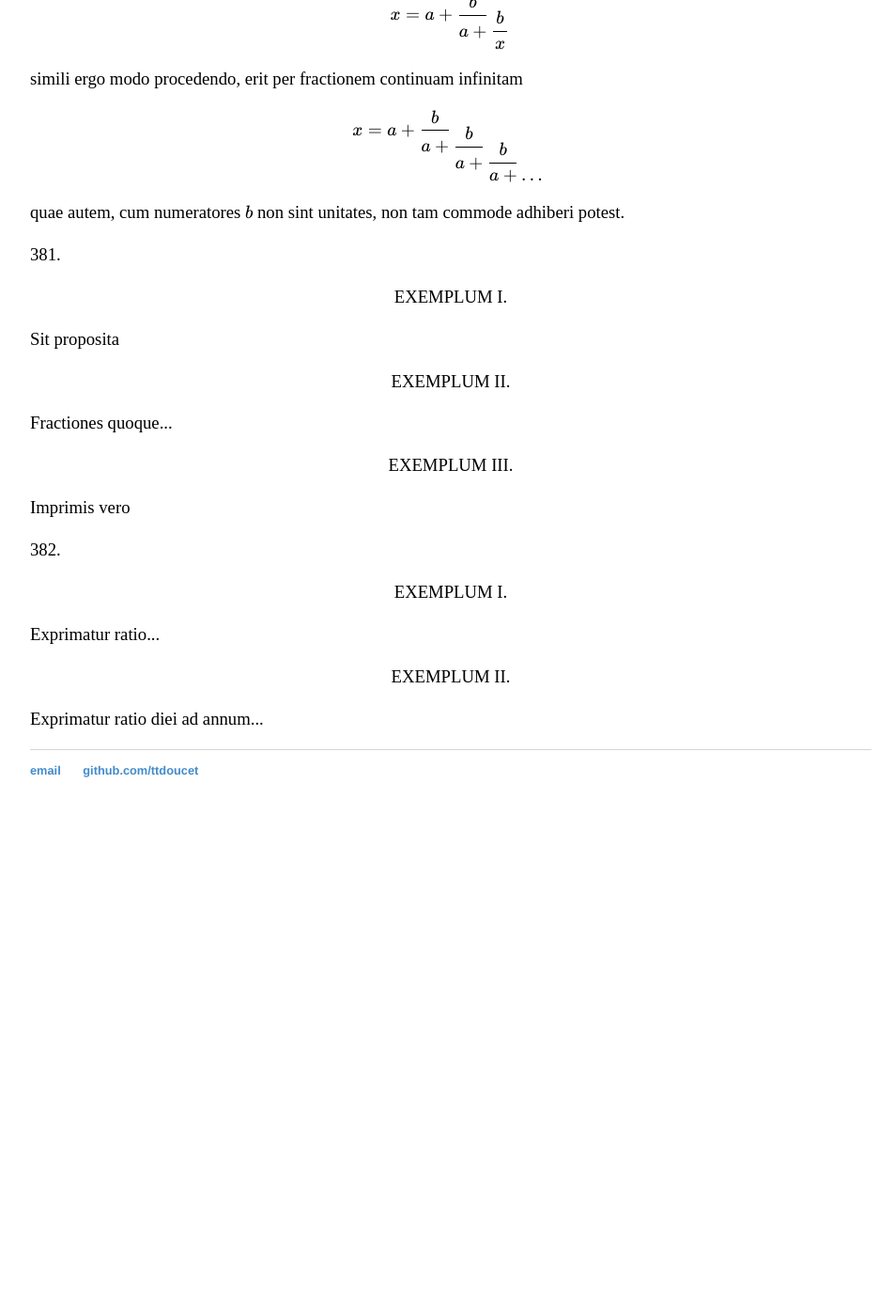
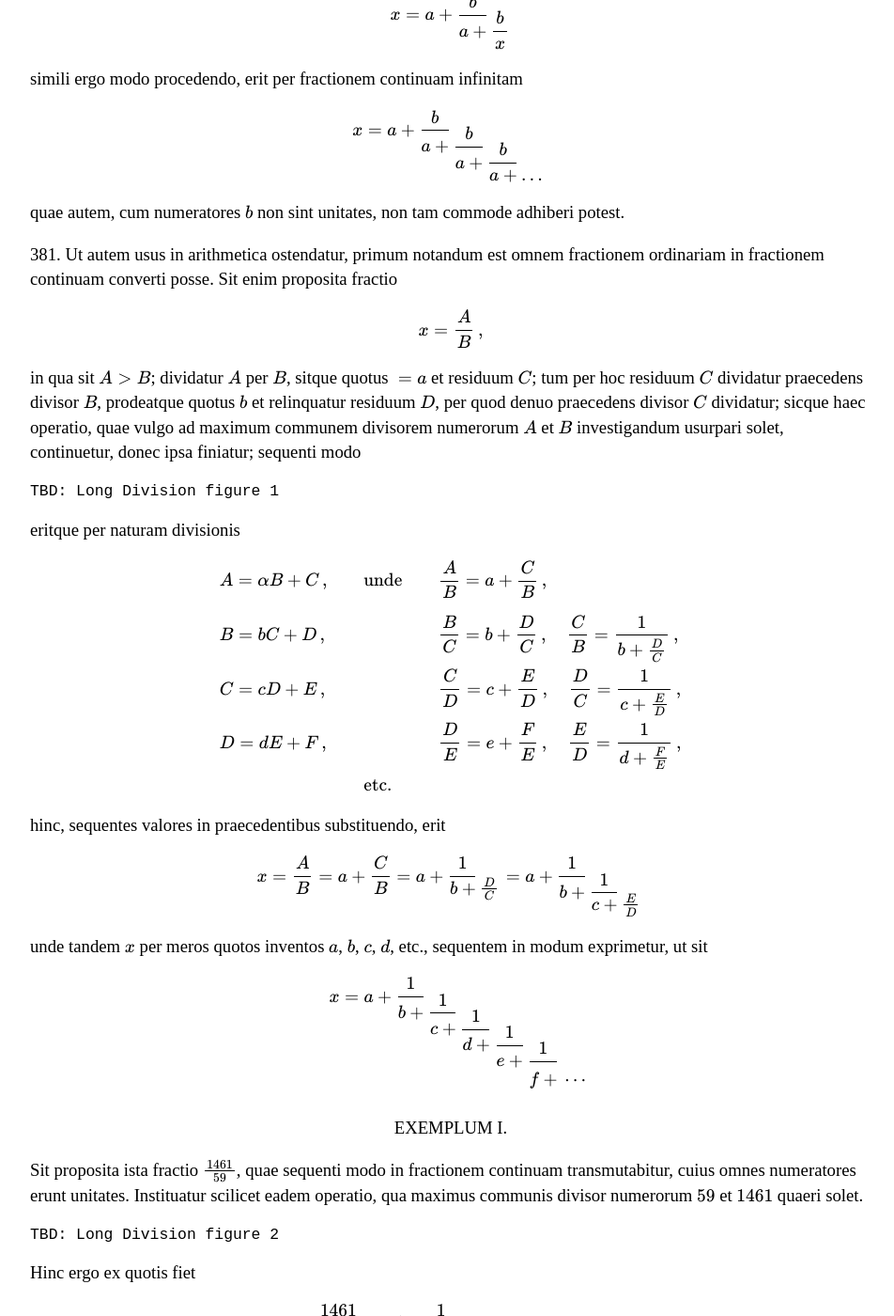
Before and after one commit to ttdoucet/ttdoucet.github.io, a Jekyll site: the page built from euler/e101.html, in a window 1280 px wide and 1400 px high, scrolled down 20715 px. Shown: the whole window at 94% size, without its empty margins (160-1112 px from the left). Built offline with Jekyll 4.4.1, drawn with Linux system fonts in a browser that asks for light colours; formulas are drawn with MathJax 3; before the commit the page ends 21604 px from its top, so only the background shows below that; some of the changed text lies outside the part shown.

Commit message:
Section 381 of continued fractions.
There are placeholders for two figures which need to be generated.

```diff
--- a/euler/e101.html
+++ b/euler/e101.html
@@ -1143,25 +1143,163 @@ x = a+{\cofrac b a {\cofrac b a {\cofrac b a \ldots}} }
 quae autem, cum numeratores \(b\) non sint unitates, non tam commode adhiberi potest.
 
 <p>381.
+Ut autem usus in arithmetica ostendatur, primum notandum est
+omnem fractionem ordinariam in fractionem continuam converti posse. Sit
+enim proposita fractio
+
+\begin{equation}
+x={A\over B}\,,
+\end{equation}
+
+in qua sit \(A > B\); dividatur \(A\) per \(B\), sitque quotus \({}=a\) et residuum \(C\);
+tum per hoc residuum \(C\) dividatur praecedens divisor \(B\), prodeatque quotus \(b\)
+et relinquatur residuum \(D\), per quod denuo praecedens divisor \(C\) dividatur;
+sicque haec operatio, quae vulgo ad maximum communem divisorem numerorum
+\(A\) et \(B\) investigandum usurpari solet, continuetur, donec ipsa finiatur;
+sequenti modo
+
+
+<pre style="font-size: 1.4em">
+TBD: Long Division figure 1
+</pre>
+
+<p>eritque per naturam divisionis
+
+\begin{array}{lll}
+\displaystyle{A=\alpha B+C}\,, & \quad\hbox{unde}\quad & \displaystyle{ {A\over B}=a+{C\over B }}\,,
+\phantom{\,,\quad \displaystyle{ {C\over B}= {1\over b+{D\over C}}}}\cr
+\displaystyle{B=bC+D}\,, & & \displaystyle{ {B\over C}=b+{D\over C}}\,,\quad \displaystyle{ {C\over B}= {1\over b+{D\over C}}} \,,  \cr
+
+\displaystyle{C=cD+E}\,, & & \displaystyle{ {C\over D}=c+{E\over D}}\,,\quad \displaystyle{ {D\over C}= {1\over c+{E\over D}}} \,,  \cr
+
+\displaystyle{D=dE+F}\,, & & \displaystyle{ {D\over E}=e+{F\over E}}\,,\quad \displaystyle{ {E\over D}= {1\over d+{F\over E}}} \,,  \cr
+
+&\quad\hbox{etc.} \cr
+\end{array}
+
+<p>hinc, sequentes valores in praecedentibus substituendo, erit
+
+\begin{equation}
+x = {A\over B} = a + {C\over B} = a + {\cofrac 1 b { {D\over C}}} = a + {\cofrac 1 b {\cofrac 1 c { {E\over D}}}}
+\end{equation}
+
+unde tandem \(x\) per meros quotos inventos \(a\), \(b\), \(c\), \(d\), etc., sequentem in modum
+exprimetur, ut sit
+
+\begin{equation}
+x = {a + {\cofrac 1 b {\cofrac 1 c {\cofrac 1 d {\cofrac 1 e {\cofrac 1 f \tailfrac }}}}}}
+\end{equation}
 
 <p style="text-align:center">
 EXEMPLUM I.
 </p>
 
-<p>Sit proposita
+<p>
+Sit proposita ista fractio \(1461\over 59\), quae sequenti modo in fractionem continuam
+transmutabitur, cuius omnes numeratores erunt unitates.
+Instituatur scilicet eadem operatio, qua maximus communis divisor
+numerorum \(59\) et \(1461\) quaeri solet.
+
+<pre style="font-size: 1.4em">
+TBD: Long Division figure 2
+</pre>
+
+<p>
+Hinc ergo ex quotis fiet
+
+\begin{equation}
+{1461\over 59} = {24 + {\cofrac 1 1 {\cofrac 1 3 {\cofrac 1 4 {\cofrac 1 1 {\displaystyle {1\over 2}} }}}}}
+\end{equation}
 
 <p style="text-align:center">
 EXEMPLUM II.
 </p>
 
-<p>Fractiones quoque...
+<p>
+Fractiones quoque decimales eodem modo transmutari poterunt;
+sit enim proposita
+
+\begin{equation}
+\sqrt 2 = 1.41421356 = {1.41421356\over 100\,000\,000}
+\end{equation}
+
+unde haec operatio instituatur
+
+\begin{array}{r|r|r}
+100000000 & 1.41421356 & 1 \cr
+82842712  & 100000000 & 2 \cr
+\hline
+17157288  & 41421356  & 2 \cr
+14213560  & 34314576  & 2 \cr
+\hline
+2943728   & 7106780   & 2 \cr
+2438648   & 5887456   & 2 \cr
+\hline
+505080    & 1219324   & 2 \cr
+418728    & 1010160   & 2\cr
+\hline
+\hbox{etc.}\;\; & 209364
+\end{array}
+
+Ex qua operatione iam patet omnes denominatores esse \(2\), atque
+adeo esse
+
+\begin{equation}
+\sqrt 2 = {1 + {\cofrac 1 2 {\cofrac 1 2 {\cofrac 1 2 {\cofrac 1 2 \tailfrac }}}}}
+\end{equation}
+
+cuius expressionis ratio iam ex superioribus patet.
 
 
 <p style="text-align:center">
 EXEMPLUM III.
 </p>
 
-<p>Imprimis vero
+<p>
+Imprimis vero etiam hic attentione dignus est numerus \(e\), cuius logarithmus
+est \({}= 1\), qui est
+
+\begin{equation}
+e=2.718281828459 \,,
+\end{equation}
+
+unde oritur
+
+\begin{equation}
+{e-1\over2} = 0.8591409142295 \,,
+\end{equation}
+
+quae fractio decimalis, si superiori modo tractetur, dabit quotos sequentes
+
+\begin{array}{r|r|r}
+8591409142295  & 10000000000000 &  1 \cr
+8451545146224 &   8591409142295 &  6 \cr
+\hline
+ 139863996071 &   1408590857704 & 10 \cr
+ 139312557916 &   1398639960710 & 14 \cr
+\hline
+    551438155 &      9950896994 & 18 \cr
+    550224488 &      9925886790 & 22 \cr
+\hline
+      1213667 &        25010204 \cr
+\hbox{etc.}\;\;
+\end{array}
+
+
+si ist calculus exactius adhuc, assumpto valore ipsius \(e\), ulterius
+continuetur, tum prodibunt isti quoti
+
+\begin{equation}
+1,\quad   6,\quad  10,\quad  14,\quad  18,\quad 22,\quad  26,\quad  30,\quad  34,\quad \cdots
+\end{equation}
+
+qui, dempto primo, progressionem arithmeticam constituunt, unde patet fore
+
+\begin{equation}
+{e-1\over 2} = {\cofrac 1 1 {\cofrac 1 6 {\cofrac 1 {10} {\cofrac 1 {14} {\cofrac 1 {18} {\cofrac 1 {22} {\displaystyle{1\over\hbox{etc.}}}}}}}}}
+\end{equation}
+
+cuius fractionis ratio ex calculo infinitesimale dari potest.
 
 
 <p>382.
@@ -1177,7 +1315,8 @@ Exprimatur ratio...
 
 <p style="text-align:center">
 EXEMPLUM II.
-</p>
+
+
 
 <p>
 Exprimatur ratio diei ad annum...
```
